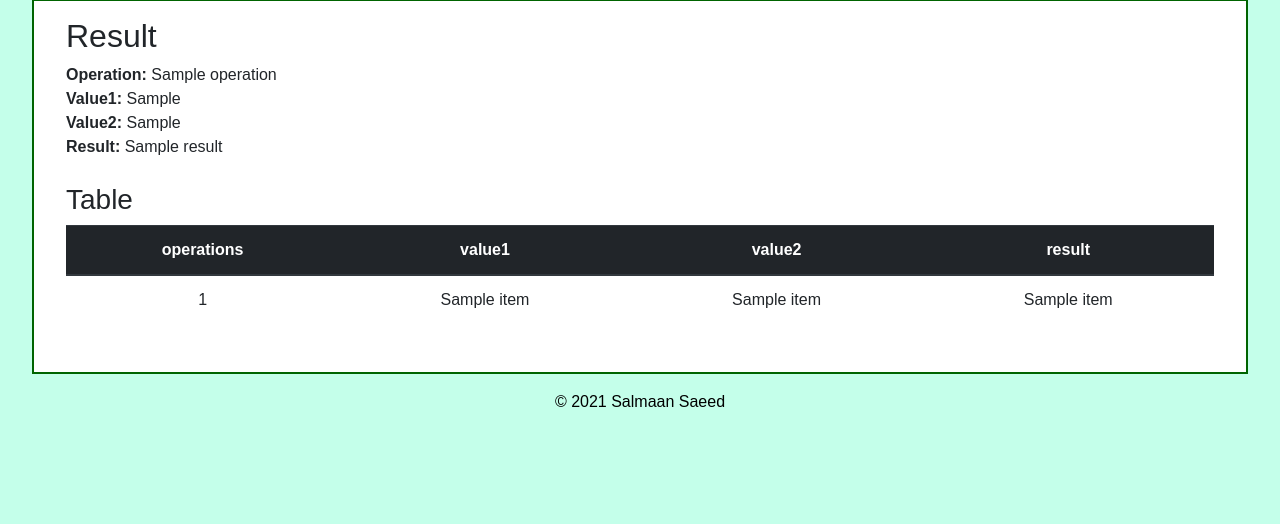
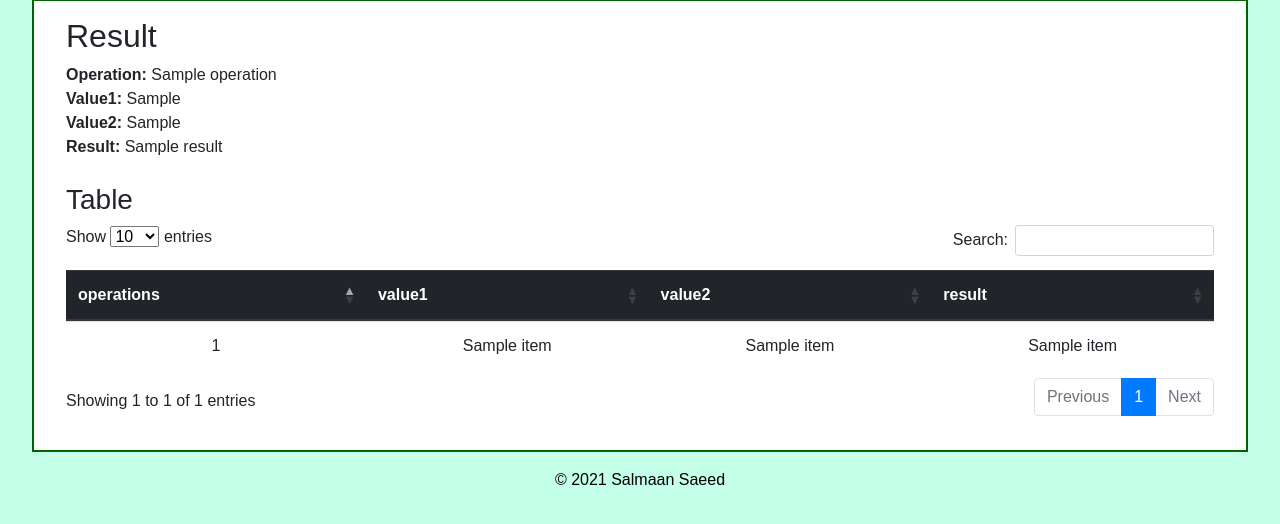
Before and after one commit to sagedemage/CalculatorWebApp, a Flask app: template app/templates/result.html in a window 1280 px wide. Shown: the part 138-662 px from the top of the page. Run offline with Flask 2, Linux system fonts and the light colour scheme; the template is opened without the code that fills it: most values are stand-ins (such as "Sample title", 1, 10 or a date in 2020); some libraries are stand-ins or nearby versions.

Commit message:
Made sure the beautiful table is using data tables.

```diff
--- a/app/templates/base.html
+++ b/app/templates/base.html
@@ -13,6 +13,7 @@
 		    crossorigin="anonymous">
         <!-- Linking my stylesheet file to this html page -->
         <link rel="stylesheet" href="../static/styles.css">
+        <link rel="stylesheet" type="text/css" href="https://cdn.datatables.net/1.10.25/css/dataTables.bootstrap5.css">
         {% endblock %}
         <meta charset="UTF-8">
         <title>Title</title>
@@ -35,6 +36,10 @@
                 </div>
             </nav>
             {% endblock %}
+            <script type="text/javascript" charset="utf8" src="https://code.jquery.com/jquery-3.6.0.min.js"></script>
+            <script type="text/javascript" charset="utf8" src="https://cdn.datatables.net/1.10.25/js/jquery.dataTables.js"></script>
+            <script type="text/javascript" charset="utf8" src="https://cdn.datatables.net/1.10.25/js/dataTables.bootstrap5.js"></script>
+            {% block scripts %}{% endblock %}
         </header>
         <div class="content"> {% block content%}{% endblock %} </div>
         <footer>
--- a/app/templates/result.html
+++ b/app/templates/result.html
@@ -35,7 +35,7 @@
 	<b> Result: </b> {{ result }} <br>
 	<br>
 	<h3> Table </h3>
-	<table class="table">
+	<table class="table" id="data">
 		<thead class="thead-dark">
 			<tr>
 				<th> operations </th>
@@ -53,4 +53,12 @@
 		</tr>
 {% endfor %}
 </table>
+
+{% block scripts %}
+  <script>
+    $(document).ready(function () {
+      $('#data').DataTable();
+    });
+  </script>
 {% endblock %}
+{% endblock %}
--- a/requirements.txt
+++ b/requirements.txt
@@ -7,3 +7,4 @@ pytest-pylint
 pandas
 Flask
 uWSGI
+Flask-SQLAlchemy
```
Also changed, not shown: readme.md.
